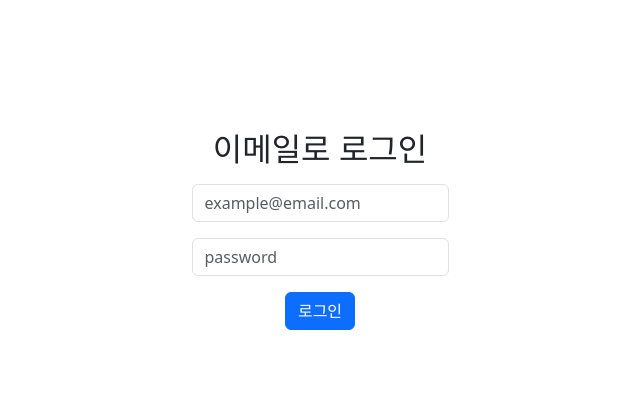
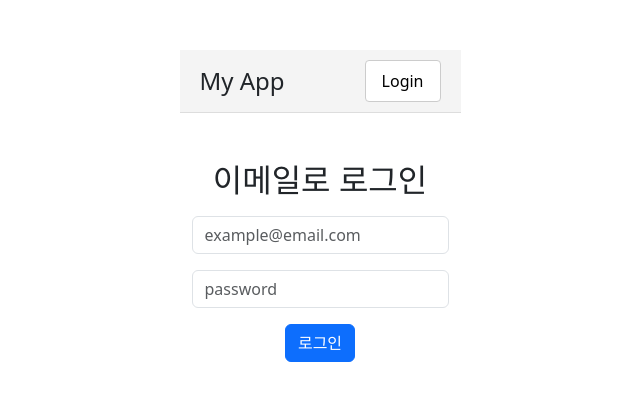
Before and after one commit to dangew/routine-growth, a React (Vite) app in the folder front-end/: page /login in a window 1280 px wide. Shown: the part 194-594 px from the top of the page, without its empty margins (320-960 px from the left). Built offline with nearby package versions, Linux system fonts and the light colour scheme; no server answers.

Commit message:
feat: add Header component for user authentication and update MyPage component #17

```diff
--- a/front-end/src/Router.jsx
+++ b/front-end/src/Router.jsx
@@ -1,14 +1,26 @@
 import { BrowserRouter, Routes, Route } from "react-router-dom";
+import { useState } from "react";
 import LoginPage from "./pages/LoginPage";
 import RoutineListPage from "./pages/RoutineListPage.jsx";
 import RoutineCreatePage from "./pages/RoutineCreatePage";
 import MyPage from "./pages/MyPage";
 import ProtectedRoute from "./components/ProtectedRoute.jsx";
 import RegisterForm from "./components/RegisterForm.jsx";
+import Header from "./components/Header.jsx";
 
 function AppRouter({ user, setUser }) {
+  const [isLoggedIn, setIsLoggedIn] = useState(false);
+
+  const handleLogin = () => setIsLoggedIn(true);
+  const handleLogout = () => setIsLoggedIn(false);
+
   return (
     <BrowserRouter>
+      <Header
+        isLoggedIn={isLoggedIn}
+        onLogin={handleLogin}
+        onLogout={handleLogout}
+      />
       <Routes>
         <Route path="/register" element={<RegisterForm />} />
         <Route path="/login" element={<LoginPage setUser={setUser} />} />
--- /dev/null
+++ b/front-end/src/components/Header.jsx
@@ -0,0 +1,41 @@
+const Header = ({ isLoggedIn, onLogin, onLogout }) => {
+  return (
+    <header style={styles.header}>
+      <h1 style={styles.title}>My App</h1>
+      {isLoggedIn ? (
+        <button style={styles.button} onClick={onLogout}>
+          Logout
+        </button>
+      ) : (
+        <button style={styles.button} onClick={onLogin}>
+          Login
+        </button>
+      )}
+    </header>
+  );
+};
+
+const styles = {
+  header: {
+    display: "flex",
+    justifyContent: "space-between",
+    alignItems: "center",
+    padding: "10px 20px",
+    backgroundColor: "#f4f4f4",
+    borderBottom: "1px solid #ddd",
+  },
+  title: {
+    margin: 0,
+    fontSize: "1.5rem",
+  },
+  button: {
+    padding: "8px 16px",
+    fontSize: "1rem",
+    cursor: "pointer",
+    border: "1px solid #ccc",
+    borderRadius: "4px",
+    backgroundColor: "#fff",
+  },
+};
+
+export default Header;
--- a/front-end/src/pages/MyPage.jsx
+++ b/front-end/src/pages/MyPage.jsx
@@ -1,4 +1,4 @@
-function MyPage({ user, setUser }) {
+function MyPage() {
   return (
     <div>
       <h2>마이페이지</h2>
```
